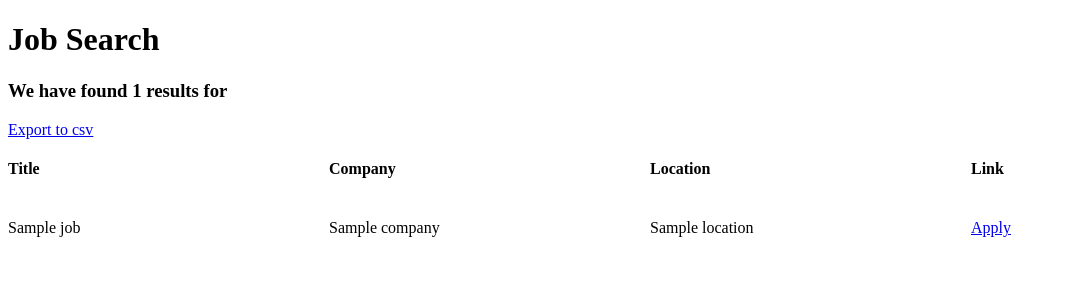
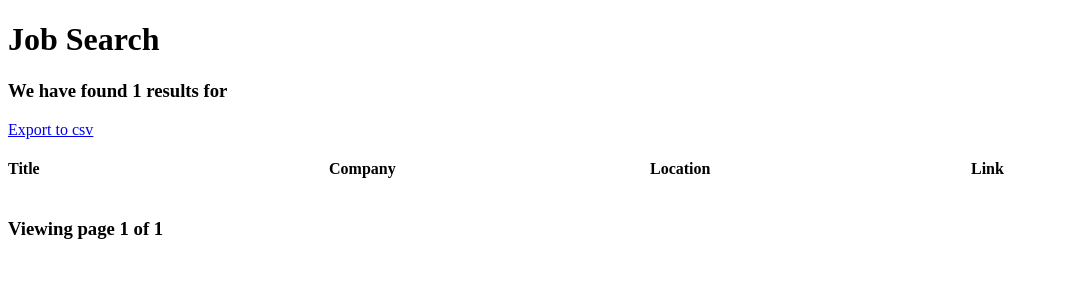
Before and after one commit to youngjuncho729/Job-Scrapper, a Flask app: template templates/search.html in a window 1280 px wide. Shown: the top 300 px of the page, without its empty margins (0-1066 px from the left). Run offline with Flask 2, Linux system fonts and the light colour scheme; the template is opened without the code that fills it: most values are stand-ins (such as "Sample title", 1, 10 or a date in 2020).

Commit message:
added pagination

```diff
--- a/server.py
+++ b/server.py
@@ -19,6 +19,7 @@
 def search():
     word = request.args.get("word")
     location = request.args.get("country")
+
     location = location.lower() if location else ""
     if word:
         word = word.lower()
@@ -30,12 +31,27 @@
             db[(word, location)] = jobs
     else:
         return redirect("/")
+
+    items_per_page = 50
+
+    pages = (len(jobs) - 1) // items_per_page + 1 if len(jobs) > 0 else 1
+
+    page = request.args.get("page")
+    if not page:
+        page = 1
+    else:
+        page = int(page)
+        page = max(1, min(page, pages))
+
     return render_template(
         "search.html",
         searchFor=word,
         workWhere=location,
         resultsNum=len(jobs),
         jobs=jobs,
+        page=page,
+        pages=pages,
+        items_per_page=items_per_page
     )
 
 
--- a/templates/search.html
+++ b/templates/search.html
@@ -1,5 +1,6 @@
 <!DOCTYPE html>
 <html>
+
 <head>
   <title>Job Search</title>
   <style>
@@ -10,23 +11,33 @@
     }
   </style>
 </head>
+
 <body>
   <h1>Job Search</h1>
   <h3>We have found {{resultsNum}} results for {{searchFor}}</h3>
-    <a href="/export?word={{searchFor}}&location={{workWhere}}"
-      >Export to csv</a
-    >
+
+  <a href="/export?word={{searchFor}}&location={{workWhere}}">Export to csv</a>
   <section>
     <h4>Title</h4>
     <h4>Company</h4>
     <h4>Location</h4>
     <h4>Link</h4>
-      {% for job in jobs %}
-      <span>{{job.title}}</span>
-      <span>{{job.company}}</span>
-      <span>{{job.location}}</span>
-      <a href="{{job.link}}" target="_blank">Apply</a>
+
+    {% for i in range((page - 1) * items_per_page, [page * items_per_page, resultsNum] | min) %}
+    <span>{{jobs[i].title}}</span>
+    <span>{{jobs[i].company}}</span>
+    <span>{{jobs[i].location}}</span>
+    <a href="{{jobs[i].link}}" target="_blank">Apply</a>
     {% endfor %}
   </section>
+  <h3>Viewing page {{page}} of {{pages}}</h3>
+  {% if page != 1 %}
+  <a href="/search?word={{searchFor}}&location={{workWhere}}&page={{page - 1}}">previous</a>
+  {% endif %}
+  {% if page != pages %}
+  <a href="/search?word={{searchFor}}&location={{workWhere}}&page={{page + 1}}">next</a>
+  {% endif %}
+
 </body>
+
 </html>
```
Lines whose indentation alone changed are shown as unchanged.
